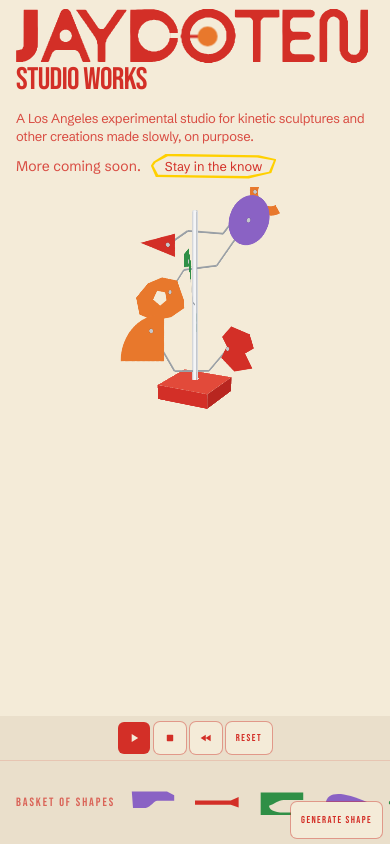
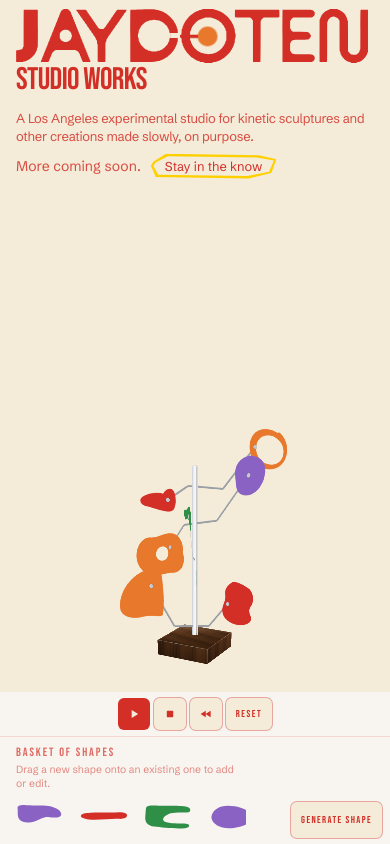
Before and after one commit to bluecarr0t/jaydoten, a Next.js app: page / in a window 390 px wide. Built offline with nearby package versions, Linux system fonts and the light colour scheme.

Commit message:
feat: polish sculpture placement, walnut base, and irregular basket
Nudge the piece on mobile and desktop, give the plinth dark walnut grain, close the wordmark D–O gap, and make default shapes handmade on an off-white tray with drag-and-drop copy.

Co-authored-by: Cursor <cursoragent@cursor.com>

```diff
--- a/src/app/globals.css
+++ b/src/app/globals.css
@@ -81,3 +81,102 @@ body:has([data-poster-home]) {
     animation: none;
   }
 }
+
+.sculpture-base-wood {
+  background-color: var(--walnut);
+  background-image:
+    repeating-linear-gradient(
+      var(--grain-angle, 90deg),
+      rgba(14, 7, 3, 0.28) 0px,
+      rgba(14, 7, 3, 0) 1px,
+      rgba(14, 7, 3, 0) 2px,
+      rgba(92, 52, 22, 0.22) 3px,
+      rgba(92, 52, 22, 0) 4px,
+      rgba(14, 7, 3, 0) 7px
+    ),
+    repeating-linear-gradient(
+      calc(var(--grain-angle, 90deg) + 3deg),
+      rgba(18, 8, 3, 0) 0px,
+      rgba(18, 8, 3, 0.2) 11px,
+      rgba(110, 64, 28, 0.16) 22px,
+      rgba(18, 8, 3, 0) 34px
+    ),
+    linear-gradient(
+      var(--face-light, 180deg),
+      var(--walnut-hi),
+      var(--walnut) 52%,
+      var(--walnut-lo)
+    );
+}
+
+.sculpture-base-wood--front {
+  --walnut-hi: #4e2f18;
+  --walnut: #3a2110;
+  --walnut-lo: #27150a;
+  --grain-angle: 90deg;
+  --face-light: 200deg;
+}
+
+.sculpture-base-wood--back {
+  --walnut-hi: #2a170c;
+  --walnut: #1d1008;
+  --walnut-lo: #140a05;
+  --grain-angle: 90deg;
+  --face-light: 20deg;
+}
+
+.sculpture-base-wood--right {
+  --walnut-hi: #5a361c;
+  --walnut: #422614;
+  --walnut-lo: #2c180c;
+  --grain-angle: 90deg;
+  --face-light: 210deg;
+}
+
+.sculpture-base-wood--left {
+  --walnut-hi: #2f1a0d;
+  --walnut: #211208;
+  --walnut-lo: #160b05;
+  --grain-angle: 90deg;
+  --face-light: 160deg;
+}
+
+.sculpture-base-wood--top {
+  --walnut-hi: #6d4324;
+  --walnut: #4a2c16;
+  --walnut-lo: #331c0c;
+  --grain-angle: 8deg;
+  --face-light: 145deg;
+  background-image:
+    linear-gradient(155deg, rgba(255, 226, 186, 0.2) 0%, transparent 38%),
+    repeating-linear-gradient(
+      var(--grain-angle),
+      rgba(14, 7, 3, 0.28) 0px,
+      rgba(14, 7, 3, 0) 1px,
+      rgba(14, 7, 3, 0) 2px,
+      rgba(92, 52, 22, 0.22) 3px,
+      rgba(92, 52, 22, 0) 4px,
+      rgba(14, 7, 3, 0) 7px
+    ),
+    repeating-linear-gradient(
+      calc(var(--grain-angle) + 3deg),
+      rgba(18, 8, 3, 0) 0px,
+      rgba(18, 8, 3, 0.2) 11px,
+      rgba(110, 64, 28, 0.16) 22px,
+      rgba(18, 8, 3, 0) 34px
+    ),
+    linear-gradient(
+      var(--face-light),
+      var(--walnut-hi),
+      var(--walnut) 52%,
+      var(--walnut-lo)
+    );
+}
+
+.sculpture-base-wood--bottom {
+  --walnut-hi: #1a0e07;
+  --walnut: #120905;
+  --walnut-lo: #0a0503;
+  --grain-angle: 8deg;
+  --face-light: 180deg;
+}
--- a/src/components/jaydoten-hero/hero-shapes.tsx
+++ b/src/components/jaydoten-hero/hero-shapes.tsx
@@ -52,10 +52,32 @@ const PIECES: Piece[] = [
   { id: "p-fan", kind: "fan", fill: "#E8782C", width: 11 },
   { id: "p-boomerang", kind: "boomerang", fill: "#2F8F46", width: 11 },
   { id: "p-arch", kind: "arch", fill: "#2F6BC4", width: 10 },
-  { id: "p-disc-3", kind: "disc", fill: "#E8782C", width: 7 },
-  { id: "p-triangle-2", kind: "triangle", fill: "#8A62C4", width: 7 },
+  {
+    id: "p-kidney",
+    kind: "custom",
+    fill: "#E8782C",
+    width: 9,
+    path: "M24 78C14 46 36 18 72 22C104 26 128 12 154 28C184 46 178 86 152 104C124 124 86 118 58 108C32 98 30 92 24 78Z",
+    viewBox: "0 0 190 140",
+  },
+  {
+    id: "p-shard",
+    kind: "custom",
+    fill: "#8A62C4",
+    width: 8,
+    path: "M18 96C22 54 40 18 78 16C102 14 118 38 136 34C158 28 176 52 168 78C158 112 128 128 92 122C56 116 14 128 18 96Z",
+    viewBox: "0 0 190 150",
+  },
   { id: "p-petal-2", kind: "petal", fill: "#D32F27", width: 10 },
-  { id: "p-wrap-2", kind: "wrap", fill: "#2F6BC4", width: 10 },
+  {
+    id: "p-comma",
+    kind: "custom",
+    fill: "#2F6BC4",
+    width: 10,
+    path: "M86 18C124 14 164 42 166 78C168 118 132 146 92 142C58 138 28 116 32 84C36 58 58 52 54 34C50 16 68 20 86 18Z M96 64C108 58 122 68 118 82C114 96 98 94 96 82C94 72 90 68 96 64Z",
+    viewBox: "0 0 190 160",
+    fillRule: "evenodd",
+  },
 ];
 
 const INITIAL_ARMS: Arm[] = [
@@ -131,6 +153,16 @@ function pieceWidthCss(widthVw: number): string {
   return `max(${widthVw}vw, ${widthVw * PIECE_VW_FLOOR_PX}px)`;
 }
 
+function basketPieceName(piece: Piece): string {
+  if (piece.id.startsWith("p-gen-")) {
+    return "generated shape";
+  }
+  if (piece.kind === "custom") {
+    return "shape";
+  }
+  return piece.kind;
+}
+
 let crumbSeq = 0;
 
 const ARM_SPEED = Object.fromEntries(
@@ -943,8 +975,8 @@ export function HeroShapes() {
 
   return (
     <div className="absolute inset-0">
-      <div className="absolute inset-0 flex items-start justify-center overflow-hidden pb-[10rem] pt-6 md:pt-20 xl:items-end xl:justify-end xl:pr-[6%] xl:pt-8 xl:pb-48">
-        <div className="relative h-[46vh] w-[min(42vh,300px)] origin-top scale-[0.5] [transform-style:preserve-3d] [perspective:1200px] [perspective-origin:50%_78%] md:h-[58vh] md:w-[min(52vh,460px)] md:origin-bottom md:scale-100 xl:h-[calc(100dvh-13.75rem)] xl:max-h-[32.5rem] xl:w-[min(40vh,380px)]">
+      <div className="absolute inset-0 flex items-end justify-center overflow-hidden pb-[11.5rem] pt-6 md:items-start md:pt-20 xl:items-end xl:justify-end xl:pr-[9%] xl:pt-8 xl:pb-56">
+        <div className="relative h-[46vh] w-[min(42vh,300px)] origin-bottom scale-[0.5] [transform-style:preserve-3d] [perspective:1200px] [perspective-origin:50%_78%] md:h-[58vh] md:w-[min(52vh,460px)] md:origin-bottom md:scale-100 xl:h-[calc(100dvh-13.75rem)] xl:max-h-[32.5rem] xl:w-[min(40vh,380px)]">
           <div
             ref={armatureRef}
             className="absolute inset-0 origin-[50%_90%] [transform-style:preserve-3d]"
@@ -996,7 +1028,7 @@ export function HeroShapes() {
         </div>
       </div>
 
-      <div className="absolute right-0 bottom-[5.25rem] left-0 z-30 flex justify-center bg-[#eadfcb] py-1.5 xl:right-auto xl:bottom-48 xl:left-1/2 xl:w-auto xl:-translate-x-1/2 xl:bg-transparent xl:py-0">
+      <div className="absolute right-0 bottom-[6.75rem] left-0 z-30 flex justify-center bg-[#F8F5F0] py-1.5 xl:right-auto xl:bottom-48 xl:left-1/2 xl:w-auto xl:-translate-x-1/2 xl:bg-transparent xl:py-0">
         <div className="flex items-center gap-1 xl:gap-2">
         <ControlButton
           kind="play"
@@ -1025,24 +1057,29 @@ export function HeroShapes() {
       </div>
 
       <div
-        className={`absolute right-0 bottom-0 left-0 z-30 h-[5.25rem] border-t pb-[env(safe-area-inset-bottom)] xl:h-44 ${
+        className={`absolute right-0 bottom-0 left-0 z-30 flex h-[6.75rem] flex-col justify-center gap-1 border-t px-4 pt-2 pr-36 pb-[max(0.4rem,env(safe-area-inset-bottom))] xl:h-44 xl:gap-2 xl:px-8 xl:pt-4 xl:pr-48 xl:pb-3 xl:pl-16 ${
           hoverArmId ? "border-[#D32F27]/30" : "border-[#D32F27]/15"
-        } bg-[#eadfcb]`}
+        } bg-[#F8F5F0]`}
       >
+        <div className="shrink-0">
+          <p className="font-display text-xs tracking-[0.16em] whitespace-nowrap text-[#D32F27]/70 lg:text-sm">
+            BASKET OF SHAPES
+          </p>
+          <p className="mt-0.5 max-w-[22rem] font-sans text-[0.65rem] leading-snug text-[#D32F27]/55 xl:mt-1 xl:max-w-none xl:text-xs">
+            Drag a new shape onto an existing one to add or edit.
+          </p>
+        </div>
         <div
           ref={basketRef}
-          className="flex h-full items-center gap-4 overflow-x-auto px-4 pr-36 pl-4 xl:gap-6 xl:px-8 xl:pr-48 xl:pl-16"
+          className="flex min-h-0 flex-1 items-center gap-4 overflow-x-auto xl:gap-6"
         >
-          <p className="shrink-0 font-display text-xs tracking-[0.16em] whitespace-nowrap text-[#D32F27]/70 lg:text-sm">
-            BASKET OF SHAPES
-          </p>
           {basketPieces
             .filter((piece) => piece.id !== drag?.pieceId)
             .map((piece) => (
             <button
               key={piece.id}
               type="button"
-              aria-label={`Add ${piece.kind === "custom" ? "generated shape" : piece.kind} to an arm`}
+              aria-label={`Add ${basketPieceName(piece)} to an arm`}
               onPointerDown={(event) => startDrag(event, piece.id, null)}
               onMouseDown={(event) => startDrag(event, piece.id, null)}
               className="h-12 w-12 shrink-0 cursor-grab touch-none overflow-hidden border-0 bg-transparent p-0 outline-none active:cursor-grabbing xl:h-auto xl:w-[var(--piece-w)] xl:overflow-visible"
@@ -1375,21 +1412,21 @@ function SculptureBase() {
       }}
     >
       <div
-        className="absolute inset-0 bg-[#D32F27]"
+        className="sculpture-base-wood sculpture-base-wood--front absolute inset-0"
         style={{
           backfaceVisibility: "hidden",
           transform: `translateZ(${depth / 2}rem)`,
         }}
       />
       <div
-        className="absolute inset-0 bg-[#9A1F1A]"
+        className="sculpture-base-wood sculpture-base-wood--back absolute inset-0"
         style={{
           backfaceVisibility: "hidden",
           transform: `rotateY(180deg) translateZ(${depth / 2}rem)`,
         }}
       />
       <div
-        className="absolute top-0 bg-[#B82620]"
+        className="sculpture-base-wood sculpture-base-wood--right absolute top-0"
         style={{
           width: `${depth}rem`,
           height: `${height}rem`,
@@ -1400,7 +1437,7 @@ function SculptureBase() {
         }}
       />
       <div
-        className="absolute top-0 bg-[#861812]"
+        className="sculpture-base-wood sculpture-base-wood--left absolute top-0"
         style={{
           width: `${depth}rem`,
           height: `${height}rem`,
@@ -1411,7 +1448,7 @@ function SculptureBase() {
         }}
       />
       <div
-        className="absolute left-0 bg-[#E24A3A]"
+        className="sculpture-base-wood sculpture-base-wood--top absolute left-0"
         style={{
           width: `${width}rem`,
           height: `${depth}rem`,
@@ -1422,7 +1459,7 @@ function SculptureBase() {
         }}
       />
       <div
-        className="absolute left-0 bg-[#6E1410]"
+        className="sculpture-base-wood sculpture-base-wood--bottom absolute left-0"
         style={{
           width: `${width}rem`,
           height: `${depth}rem`,
--- a/src/components/jaydoten-hero/shape-graphics.tsx
+++ b/src/components/jaydoten-hero/shape-graphics.tsx
@@ -99,7 +99,7 @@ export function generateSculpturePiece(): Piece {
   const fill = pickItem(SHAPE_FILLS);
   const width = Math.round((7.5 + Math.random() * 6.5) * 10) / 10;
 
-  if (Math.random() < 0.42) {
+  if (Math.random() < 0.22) {
     return {
       id: `p-gen-${generatedPieceSeq}`,
       kind: pickItem(CATALOG_KINDS),
@@ -236,74 +236,74 @@ export function ShapeGraphic({
         <ShapeSvg viewBox="0 0 240 150" fill={fill} className={className} bites={bites}>
           <path
             fillRule="evenodd"
-            d="M18 86 46 22 112 6 176 20 232 64 216 122 148 146 72 138 16 112Z M98 56l36-8 18 28-32 22-28-16Z"
+            d="M22 78C18 48 38 16 72 12C104 8 132 22 162 18C196 12 228 38 230 70C232 104 204 132 168 142C132 152 98 138 64 140C28 142 8 112 22 78Z M92 58C108 46 132 52 138 70C144 90 118 104 98 96C82 90 80 68 92 58Z"
           />
         </ShapeSvg>
       );
     case "scoop":
       return (
         <ShapeSvg viewBox="0 0 240 130" fill={fill} className={className} bites={bites}>
-          <path d="M4 8h176l36 18v28H132c-20 2-28 28-58 36H10L4 8Z" />
+          <path d="M8 22C6 8 22 4 52 6C92 8 148 4 176 12C204 20 228 34 226 52C224 68 198 70 168 66C138 62 122 78 92 88C60 98 24 90 14 72C6 58 10 34 8 22Z" />
         </ShapeSvg>
       );
     case "chevron":
       return (
         <ShapeSvg viewBox="0 0 220 100" fill={fill} className={className} bites={bites}>
-          <path d="M2 42 96 6l122 38v36L90 58 22 94Z" />
+          <path d="M8 46C14 28 42 8 68 10C96 12 128 28 162 36C188 42 214 40 214 52C214 66 188 70 158 62C128 54 98 48 74 58C50 68 22 86 12 78C4 72 4 56 8 46Z" />
         </ShapeSvg>
       );
     case "bar":
       return (
         <ShapeSvg viewBox="0 0 220 48" fill={fill} className={className} bites={bites}>
-          <path d="M0 16h164l36-16v48l-36-12H0Z" />
+          <path d="M4 22C6 12 24 10 48 8C92 4 148 10 176 6C196 4 216 10 216 20C216 32 198 38 176 36C148 34 96 42 52 40C24 38 2 32 4 22Z" />
         </ShapeSvg>
       );
     case "notch":
       return (
         <ShapeSvg viewBox="0 0 230 120" fill={fill} className={className} bites={bites}>
-          <path d="M8 12h204v36H118c-26 0-44 20-70 28v-2C48 92 70 108 118 108h94v12H8V12Z" />
+          <path d="M10 18C12 8 32 6 70 8C120 10 178 6 208 14C224 18 226 34 214 40C186 44 140 38 118 48C92 60 78 78 108 88C138 98 186 90 208 96C222 100 220 114 196 116C150 120 86 112 48 108C18 104 4 88 6 62C8 40 8 26 10 18Z" />
         </ShapeSvg>
       );
     case "wrap":
       return (
         <ShapeSvg viewBox="0 0 200 180" fill={fill} className={className} bites={bites}>
-          <path d="M144 21A82 82 0 1 0 144 160L125 131A48 48 0 1 1 125 49Z" />
+          <path d="M142 26C176 48 186 96 160 134C136 168 84 180 48 154C12 128 8 74 36 42C60 16 104 12 136 30C148 38 142 52 130 48C102 34 64 42 50 70C34 102 52 140 86 148C122 156 152 136 158 108C164 80 148 56 126 48C114 42 118 28 142 26Z" />
         </ShapeSvg>
       );
     case "triangle":
       return (
         <ShapeSvg viewBox="0 0 100 72" fill={fill} className={className} bites={bites}>
-          <path d="M8 8v56L94 36Z" />
+          <path d="M10 16C16 4 30 8 38 22C52 18 78 24 90 34C98 40 94 52 82 54C58 58 28 68 16 62C4 56 4 28 10 16Z" />
         </ShapeSvg>
       );
     case "disc":
       return (
         <ShapeSvg viewBox="0 0 40 40" fill={fill} className={className} bites={bites}>
-          <circle cx="20" cy="20" r="18" />
+          <path d="M8 18C7 10 14 5 22 6C31 8 36 14 34 22C32 31 24 36 16 34C8 32 9 25 8 18Z" />
         </ShapeSvg>
       );
     case "diamond":
       return (
         <ShapeSvg viewBox="0 0 180 200" fill={fill} className={className} bites={bites}>
-          <path d="M58 8 154 38l22 58-46 22 38 62-94 12L8 136l28-46L12 52Z" />
+          <path d="M62 12C78 4 118 18 148 34C168 46 178 72 168 96C160 112 142 118 158 148C172 174 138 188 102 186C64 184 18 164 14 132C10 102 32 92 28 62C24 34 46 20 62 12Z" />
         </ShapeSvg>
       );
     case "petal":
       return (
         <ShapeSvg viewBox="0 0 200 120" fill={fill} className={className} bites={bites}>
-          <path d="M12 60C18 18 72 8 188 60 72 112 18 102 12 60Z" />
+          <path d="M14 64C18 28 56 8 112 18C150 26 186 42 188 62C190 84 148 102 108 108C62 116 16 96 14 64Z" />
         </ShapeSvg>
       );
     case "fan":
       return (
         <ShapeSvg viewBox="0 0 160 160" fill={fill} className={className} bites={bites}>
-          <path d="M14 146V18A128 128 0 0 1 146 146Z" />
+          <path d="M18 142C12 118 16 62 22 34C28 8 52 12 86 28C124 48 150 86 148 122C146 148 112 154 84 148C52 140 24 150 18 142Z" />
         </ShapeSvg>
       );
     case "boomerang":
       return (
         <ShapeSvg viewBox="0 0 200 160" fill={fill} className={className} bites={bites}>
-          <path d="M8 78 86 8l36 24-48 46 52 50-40 24L8 86Z" />
+          <path d="M12 82C18 52 48 12 84 14C108 16 126 32 118 52C112 68 92 78 108 96C126 116 150 128 138 146C126 162 92 150 62 132C28 110 6 108 12 82Z" />
         </ShapeSvg>
       );
     case "arch":
@@ -311,7 +311,7 @@ export function ShapeGraphic({
         <ShapeSvg viewBox="0 0 180 150" fill={fill} className={className} bites={bites}>
           <path
             fillRule="evenodd"
-            d="M10 142V52C10 18 38 6 90 6s80 12 80 46v90h-40V58c0-16-12-24-40-24S50 42 50 58v84H10Z"
+            d="M14 138C10 104 16 48 28 28C44 4 78 2 108 10C142 20 172 42 168 78C166 104 170 136 162 142C148 148 138 128 136 96C134 62 118 44 92 42C64 40 52 58 54 92C56 122 48 146 32 146C20 146 16 144 14 138Z"
           />
         </ShapeSvg>
       );
--- a/src/components/jaydoten-hero/wordmark-orbit.tsx
+++ b/src/components/jaydoten-hero/wordmark-orbit.tsx
@@ -24,6 +24,10 @@ export function WordmarkOrbit() {
   return (
     <>
       <OrbitShell className="z-0" layerClassName="wordmark-orbit-under" />
+      <span
+        aria-hidden
+        className="pointer-events-none absolute top-1/2 left-[46.6%] z-[1] h-[3px] w-[5%] -translate-y-1/2 bg-[#D32F27]"
+      />
       <OrbitShell className="z-[2]" layerClassName="wordmark-orbit-over" />
     </>
   );
```
